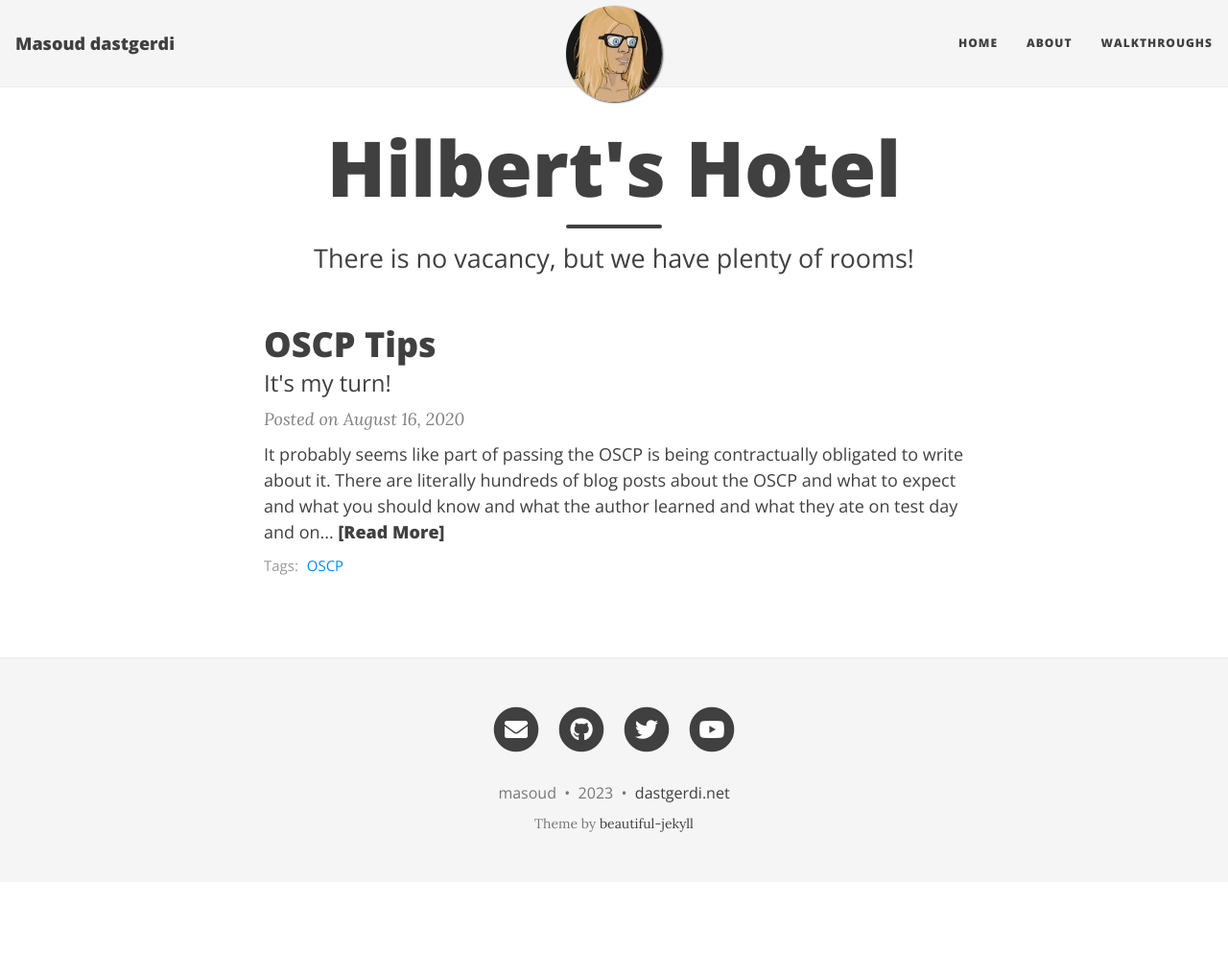
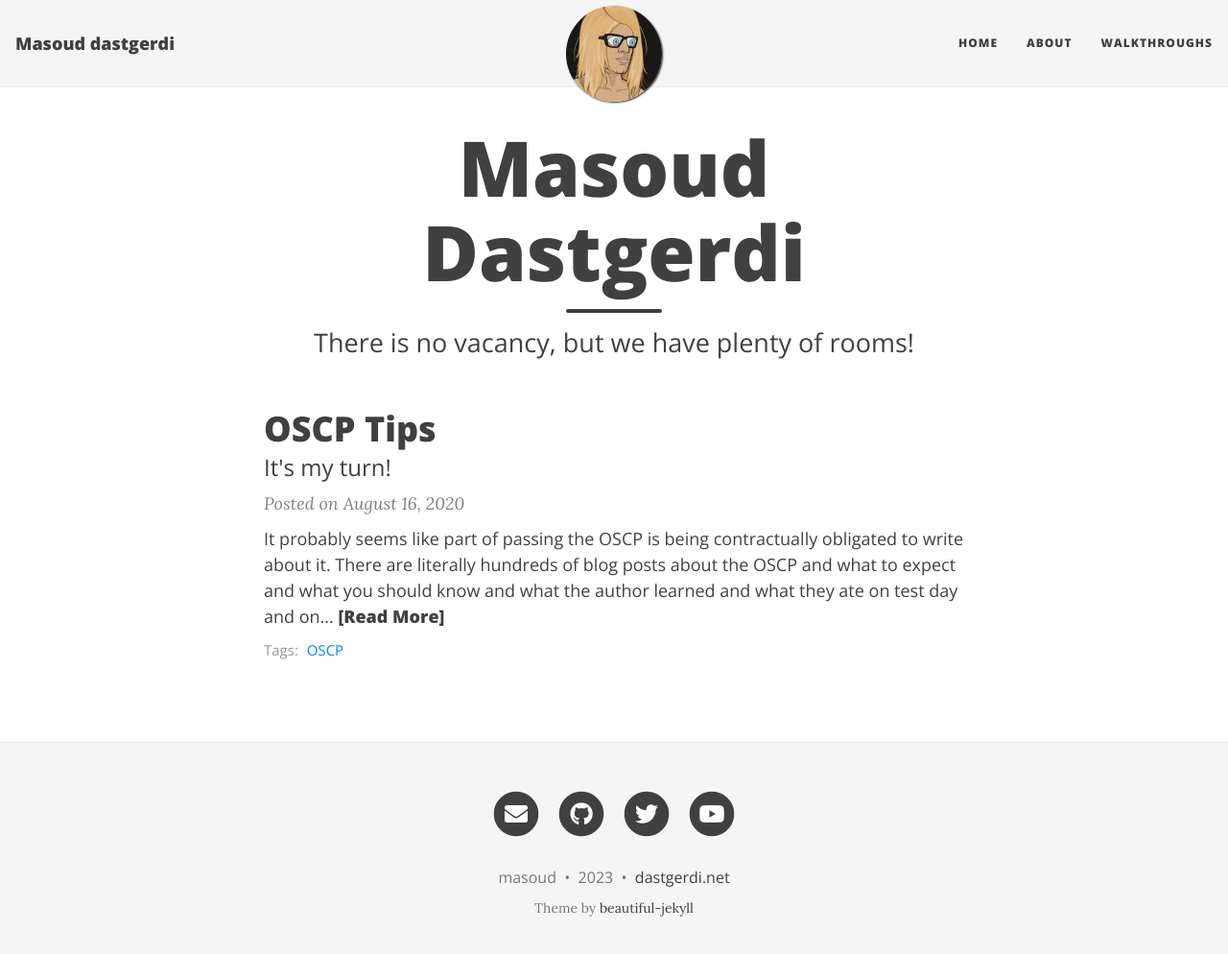
Before and after one commit to masoud9708/masoud9708.github.io, a Jekyll site: the page built from index.html, in a window 1280 px wide and 1007 px high. Shown: the top 994 px of the window at 96% size. Built offline with Jekyll 4.4.1, drawn with Linux system fonts in a browser that asks for light colours; nearby versions of some CDN libraries; the list of posts is cut into pages by our own code.

Commit message:
Update index.html

```diff
--- a/index.html
+++ b/index.html
@@ -1,5 +1,5 @@
 ---
 layout: home
-title: Hilbert's Hotel
+title: Masoud Dastgerdi
 subtitle: There is no vacancy, but we have plenty of rooms!
 ---
```
